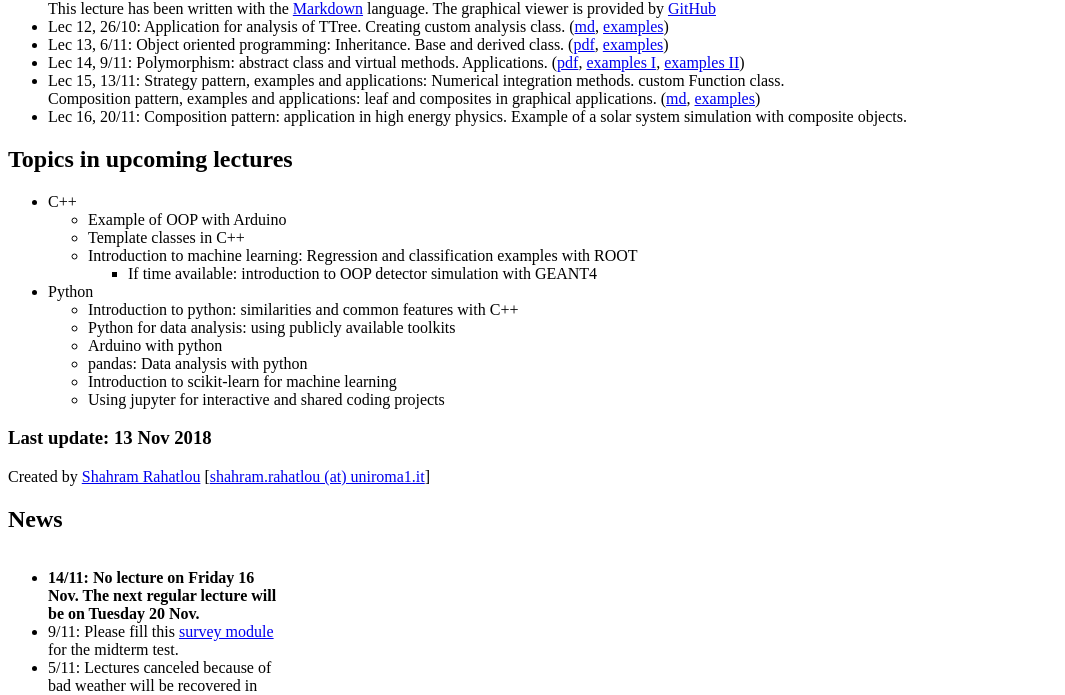
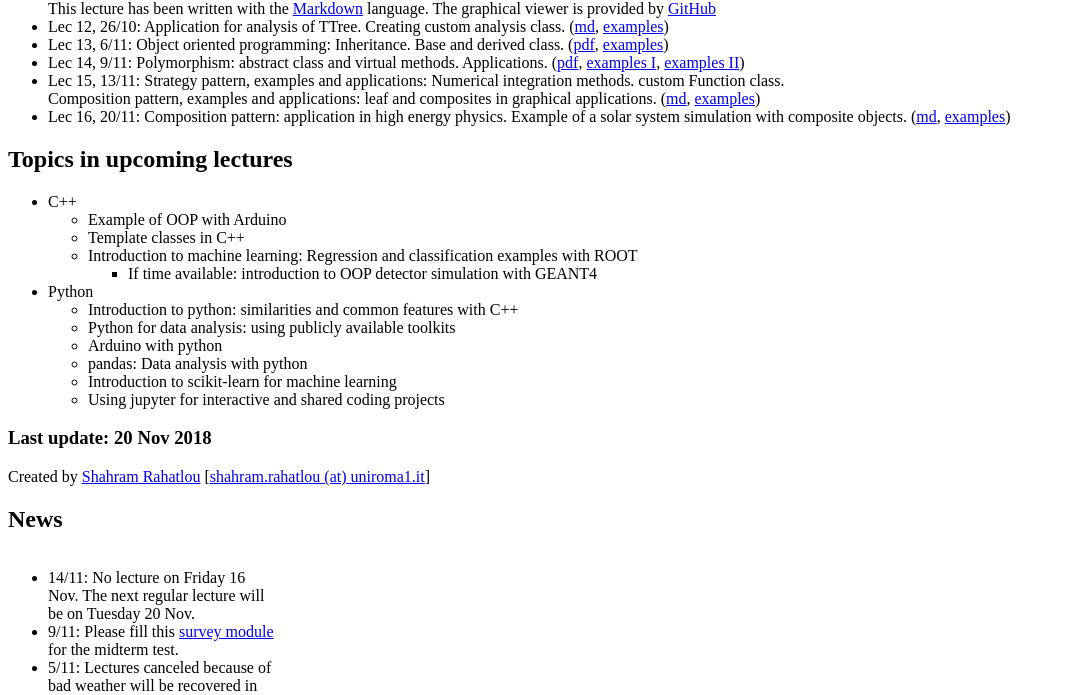
Before and after one commit to rahatlou/CMP, a PHP site: page / in a window 1280 px wide. Shown: the part 1238-1933 px from the top of the page, without its empty margins (0-1065 px from the left). Run offline with PHP 8.4, Linux system fonts and the light colour scheme; some libraries are stand-ins or nearby versions.

Commit message:
added lecture 16

```diff
--- a/frontpage.html
+++ b/frontpage.html
@@ -231,6 +231,8 @@ Composition pattern, examples and applications: leaf and composites in graphical
 Lec 16, 20/11:
 Composition pattern: application in high energy physics. Example of a solar system
 simulation with composite objects.
+(<a href="https://github.com/rahatlou/CMP/tree/master/lec16/lec16.md">md</a>,
+<a href="https://github.com/rahatlou/CMP/tree/master/lec16/examples">examples</a>)
 </li>
 
 </ul>
--- a/index.php
+++ b/index.php
@@ -57,7 +57,7 @@
    <div id="sidebar">
      <div id="sidebar-bgtop"></div>
      <div id="sidebar-content">
-           <h3 class=h3sidebar>Last update: 13 Nov 2018</h3>
+           <h3 class=h3sidebar>Last update: 20 Nov 2018</h3>
 
             Created by
             <a href="http://www.roma1.infn.it/people/rahatlou/">Shahram Rahatlou</a>
@@ -68,7 +68,7 @@
           <h2>News</h2>
           <div style="width: 270px; height: 350px; overflow: auto">
 	    <ul>  <!-- lista avvisi-->
-        <li><b>14/11: No lecture on Friday 16 Nov. The next regular lecture will be on Tuesday 20 Nov.</b></li>
+        <li>14/11: No lecture on Friday 16 Nov. The next regular lecture will be on Tuesday 20 Nov.</li>
 
         <li>9/11: Please fill this <a href="https://goo.gl/forms/z4raMD5DBIDBE0iq1">survey module</a>
           for the midterm test.</li>
```
Also changed, not shown: README.md.
